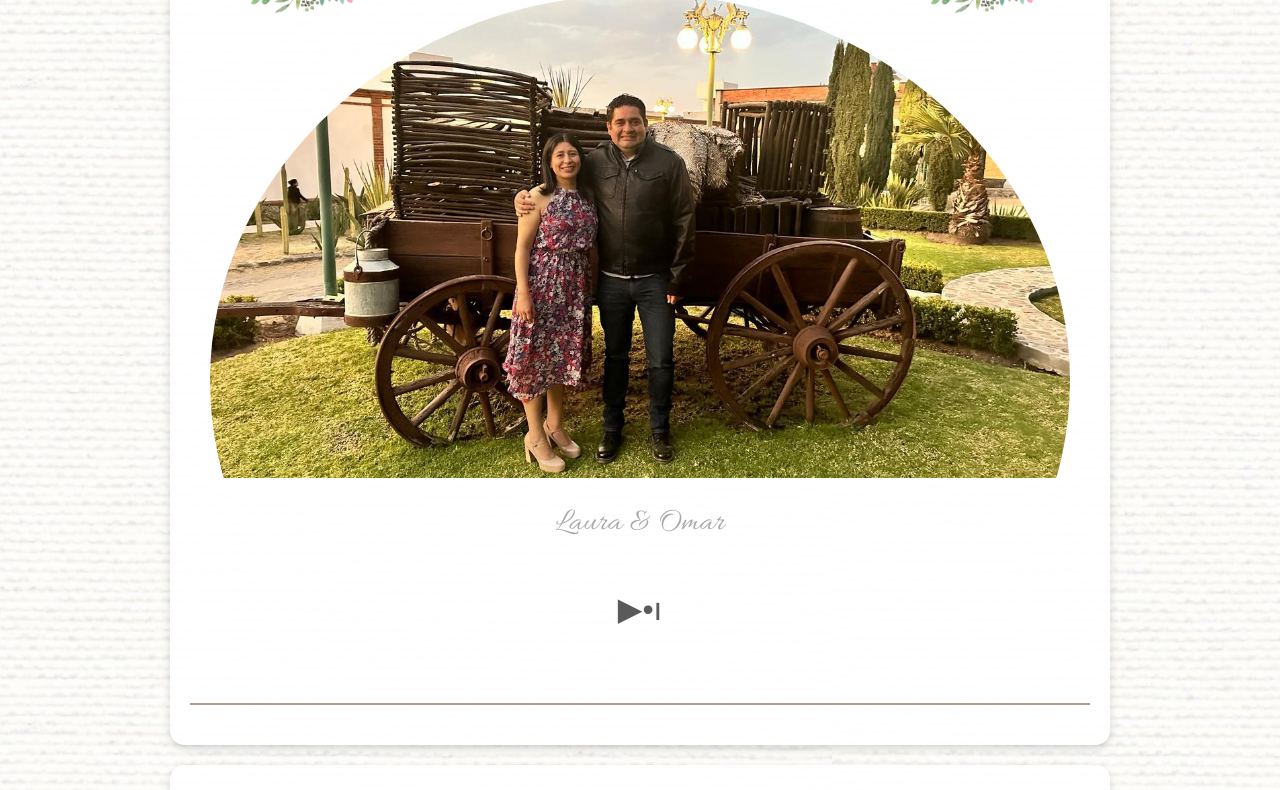
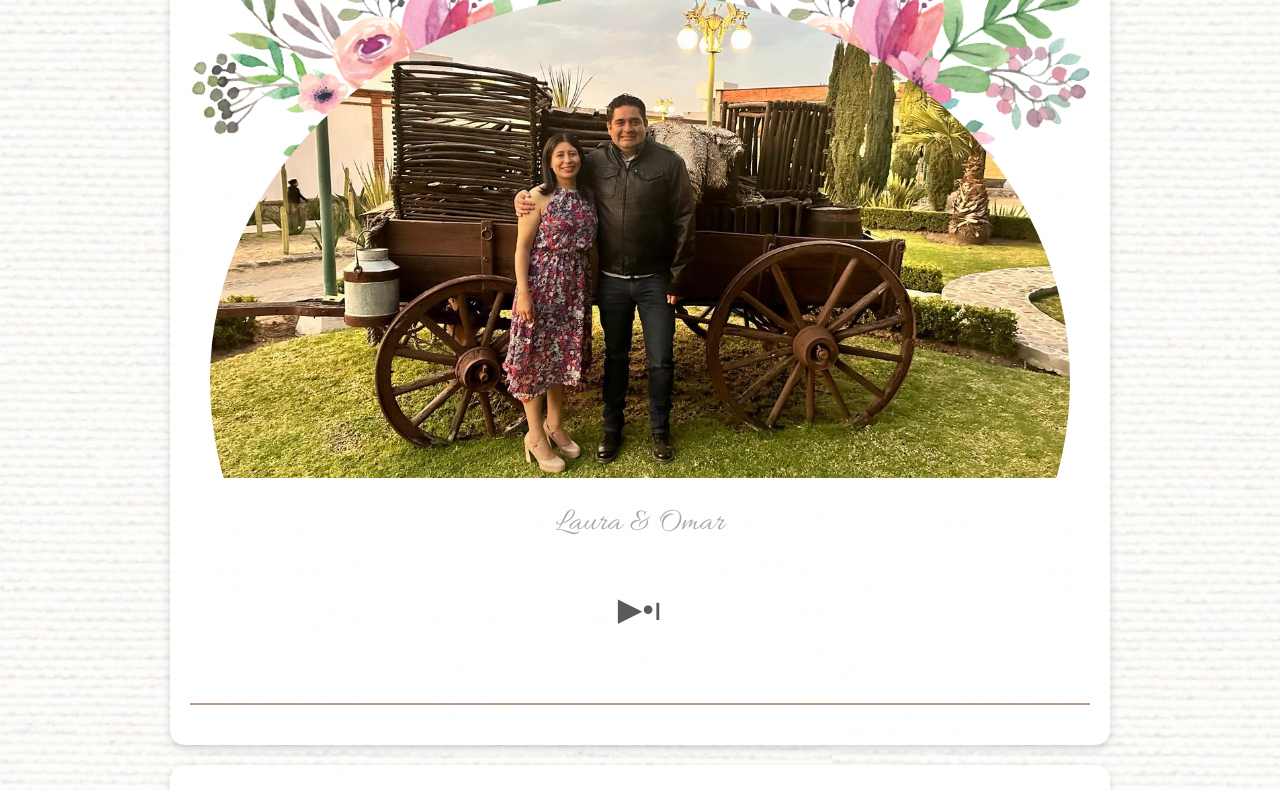
Before and after one commit to BenssZ/invita_, a plain HTML site: page index.html in a window 1280 px wide. Shown: the part 206-996 px from the top of the page. Drawn offline with Linux system fonts and the light colour scheme.

Commit message:
Update estilo.css

```diff
--- a/estilo.css
+++ b/estilo.css
@@ -1,7 +1,7 @@
 /* Estilos generales */
 body {
     font-family: 'Georgia', serif;
-    font-weight: 300; /* Ajusta el peso a un valor más delgado */
+    font-weight: 200; /* Ajusta el peso a un valor más delgado */
     color: #5a5a5a;
     margin: 0;
     padding: 0;
@@ -294,21 +294,16 @@ audio {
 }
 .corner-image {
     position: absolute;
-    width: 200px; /* Ajusta el tamaño según tus necesidades */
+    width: 450px; /* Ajusta el tamaño según tus necesidades */
     height: auto;
 }
 
 .corner-left {
-    top: 10px; /* Ajusta el valor para posicionar */
-    left: 10px;
+    top: 0.1px; /* Ajusta el valor para posicionar */
+    left: 0.1px;
 }
 
 .corner-right {
-    top: 10px;
-    right: 10px;
+    top: 0.1px;
+    right: 0.1px;
 }
-.oculto {
-    opacity: 0; /* Hacer el formulario invisible */
-    position: absolute; /* Evitar que ocupe espacio */
-    pointer-events: auto; /* Permitir la interacción */
-}
```
